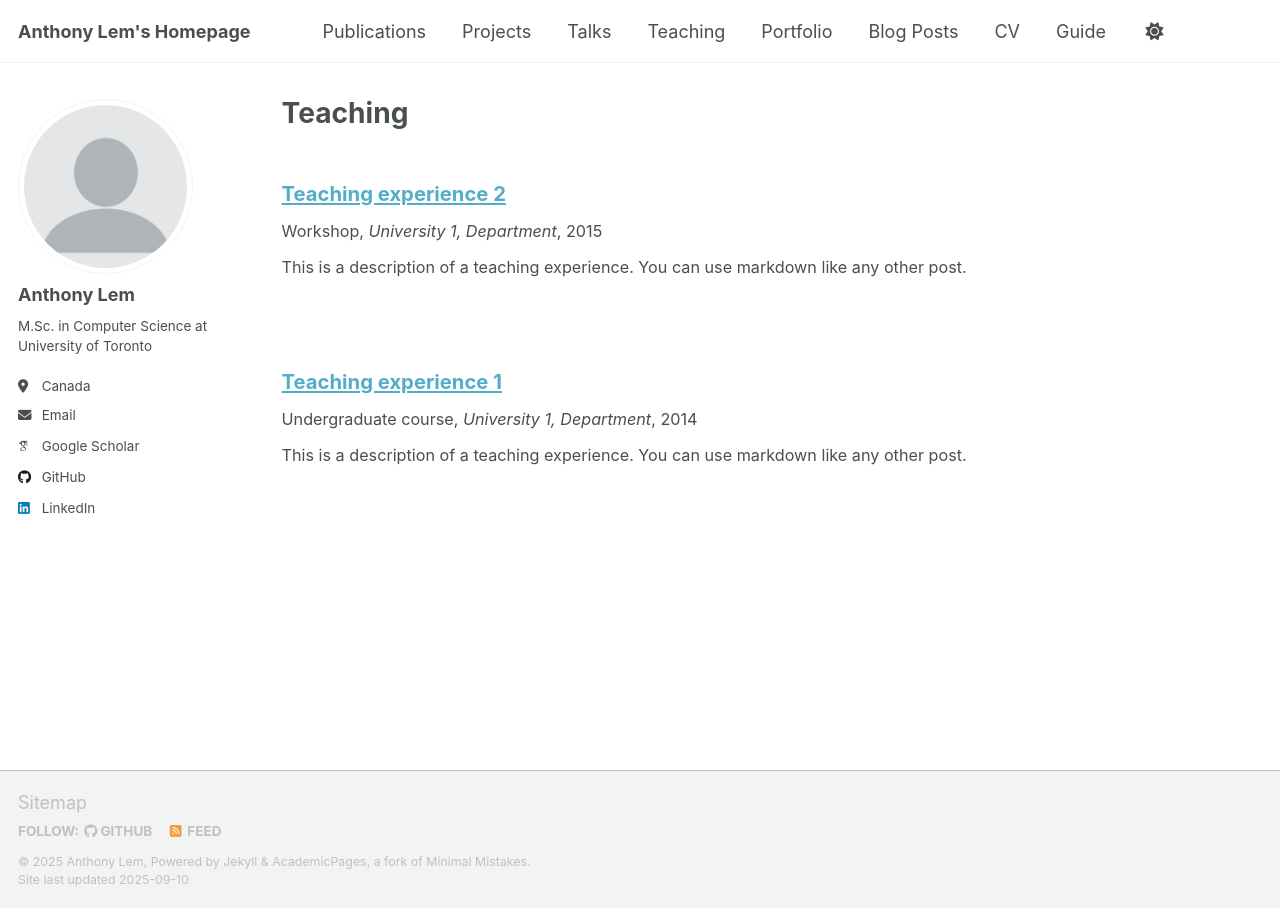
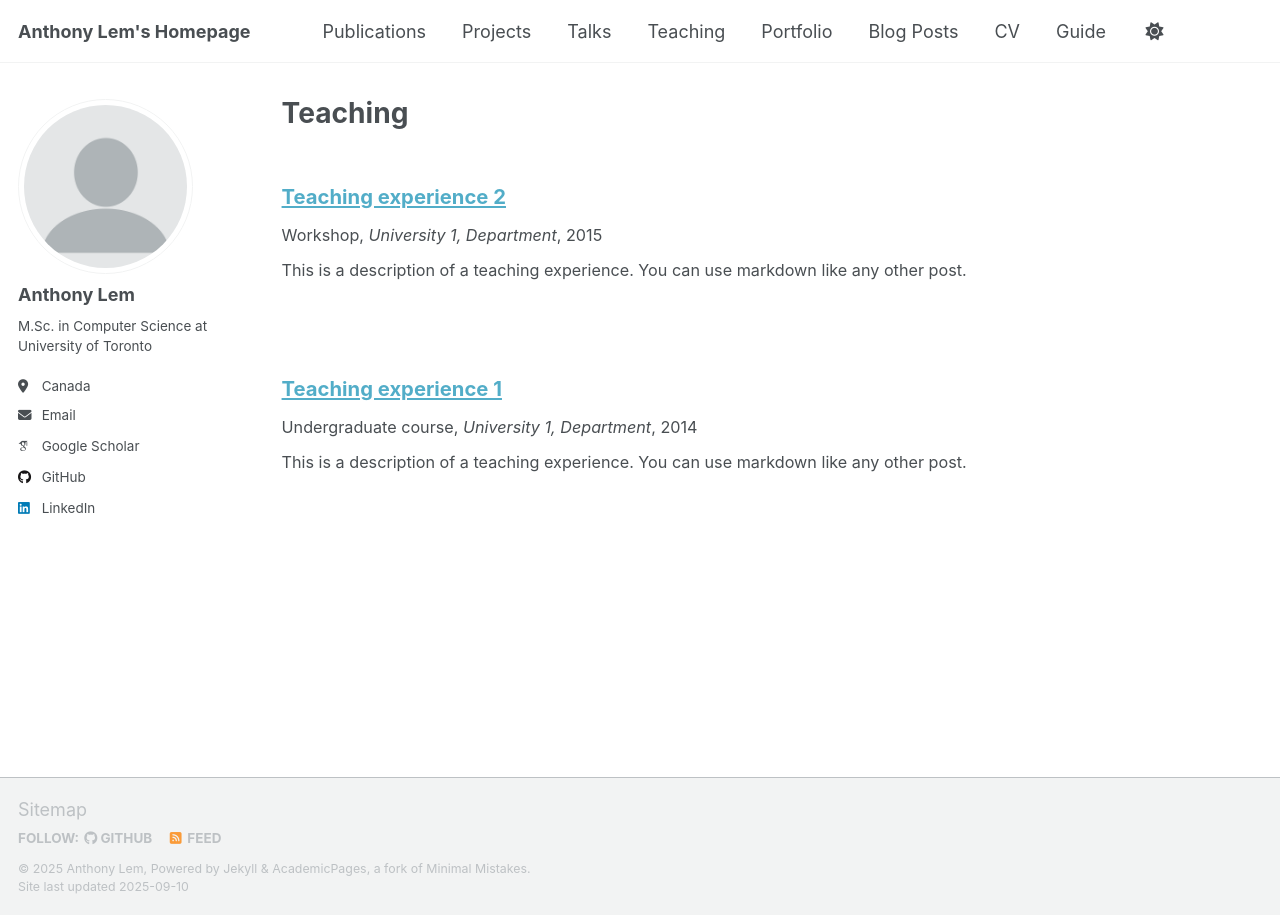
Before and after one commit to Anthonyjlem/Anthonyjlem.github.io, a Jekyll site: the page built from _pages/teaching.html, in a window 1280 px wide. Built offline with Jekyll 4.4.1, drawn with Linux system fonts in a browser that asks for light colours; some web fonts are replaced; a script that is not in the unit is left out.

Commit message:
Set top padding for publication text to 0.2rem

```diff
--- a/assets/css/main.scss
+++ b/assets/css/main.scss
@@ -96,4 +96,5 @@ html {
 
 .archive__item-details {
   flex: 1;            /* take remaining space */
+  padding-top: 0.2rem
 }
```
